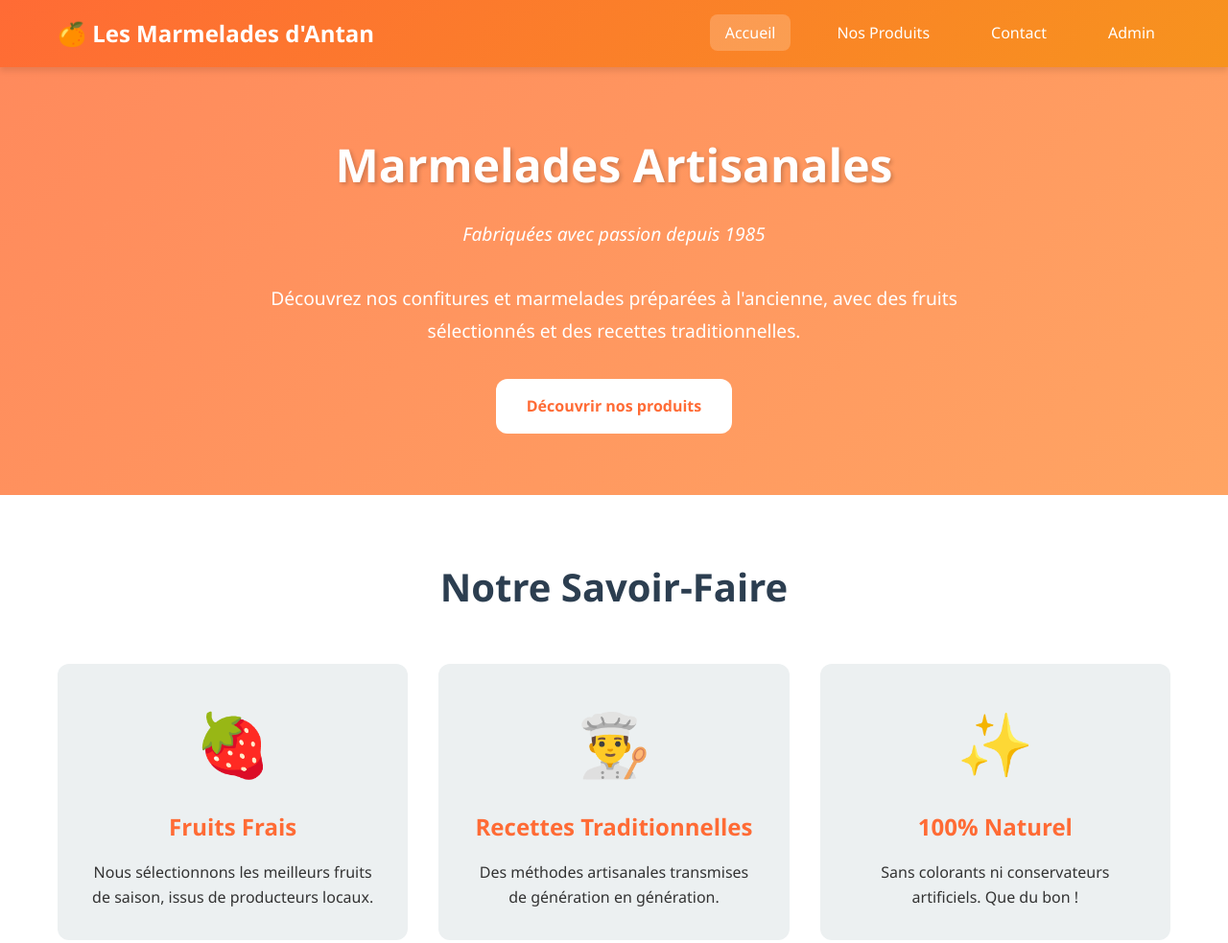
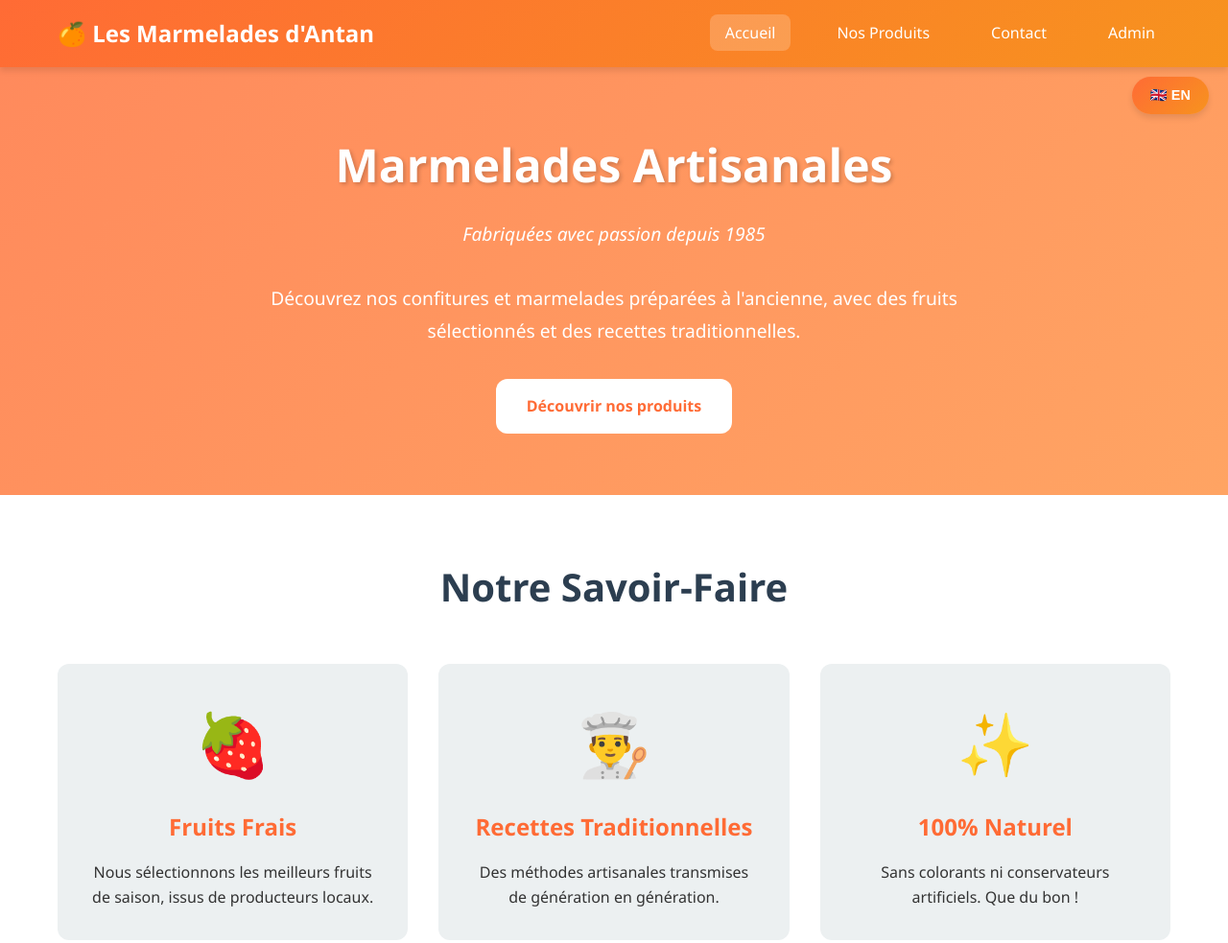
Before and after one commit to quentindhr/fcMarmelade, a plain HTML site: page index.html in a window 1280 px wide. Shown: the top 983 px of the page at 96% size. Drawn offline with Linux system fonts and the light colour scheme.

Commit message:
Langues slurp

```diff
--- a/index.html
+++ b/index.html
@@ -7,15 +7,22 @@
     <link rel="stylesheet" href="style.css">
 </head>
 <body>
+    <!-- Bouton de changement de langue -->
+    <div class="lang-switcher">
+        <button class="lang-btn" id="lang-toggle" onclick="changeLanguage(currentLanguage === 'fr' ?  'en' : 'fr')">
+            🇬🇧 EN
+        </button>
+    </div>
+
     <header>
         <nav>
             <div class="nav-container">
                 <h1 class="logo">🍊 Les Marmelades d'Antan</h1>
                 <ul class="nav-links">
-                    <li><a href="index.html" class="active">Accueil</a></li>
-                    <li><a href="produits.html">Nos Produits</a></li>
-                    <li><a href="contact.html">Contact</a></li>
-                    <li><a href="admin.html">Admin</a></li>
+                    <li><a href="index.html" class="active" data-i18n="nav_home">Accueil</a></li>
+                    <li><a href="produits.html" data-i18n="nav_products">Nos Produits</a></li>
+                    <li><a href="contact.html" data-i18n="nav_contact">Contact</a></li>
+                    <li><a href="admin. html" data-i18n="nav_admin">Admin</a></li>
                 </ul>
             </div>
         </nav>
@@ -24,31 +31,31 @@
     <main>
         <section class="hero">
             <div class="hero-content">
-                <h2>Marmelades Artisanales</h2>
-                <p class="hero-subtitle">Fabriquées avec passion depuis 1985</p>
-                <p>Découvrez nos confitures et marmelades préparées à l'ancienne, avec des fruits sélectionnés et des recettes traditionnelles.</p>
-                <a href="produits.html" class="btn-primary">Découvrir nos produits</a>
+                <h2 data-i18n="home_title">Marmelades Artisanales</h2>
+                <p class="hero-subtitle" data-i18n="home_subtitle">Fabriquées avec passion depuis 1985</p>
+                <p data-i18n="home_description">Découvrez nos confitures et marmelades préparées à l'ancienne, avec des fruits sélectionnés et des recettes traditionnelles.</p>
+                <a href="produits.html" class="btn-primary" data-i18n="home_cta">Découvrir nos produits</a>
             </div>
         </section>
 
         <section class="features">
             <div class="container">
-                <h2 class="section-title">Notre Savoir-Faire</h2>
+                <h2 class="section-title" data-i18n="savoir_faire_title">Notre Savoir-Faire</h2>
                 <div class="features-grid">
                     <div class="feature-card">
                         <div class="feature-icon">🍓</div>
-                        <h3>Fruits Frais</h3>
-                        <p>Nous sélectionnons les meilleurs fruits de saison, issus de producteurs locaux.</p>
+                        <h3 data-i18n="feature_fruits_title">Fruits Frais</h3>
+                        <p data-i18n="feature_fruits_desc">Nous sélectionnons les meilleurs fruits de saison, issus de producteurs locaux.</p>
                     </div>
                     <div class="feature-card">
                         <div class="feature-icon">👨‍🍳</div>
-                        <h3>Recettes Traditionnelles</h3>
-                        <p>Des méthodes artisanales transmises de génération en génération.</p>
+                        <h3 data-i18n="feature_recipe_title">Recettes Traditionnelles</h3>
+                        <p data-i18n="feature_recipe_desc">Des méthodes artisanales transmises de génération en génération. </p>
                     </div>
                     <div class="feature-card">
                         <div class="feature-icon">✨</div>
-                        <h3>100% Naturel</h3>
-                        <p>Sans colorants ni conservateurs artificiels.  Que du bon ! </p>
+                        <h3 data-i18n="feature_natural_title">100% Naturel</h3>
+                        <p data-i18n="feature_natural_desc">Sans colorants ni conservateurs artificiels. Que du bon ! </p>
                     </div>
                 </div>
             </div>
@@ -56,27 +63,27 @@
 
         <section class="specialties">
             <div class="container">
-                <h2 class="section-title">Nos Spécialités</h2>
+                <h2 class="section-title" data-i18n="specialties_title">Nos Spécialités</h2>
                 <div class="specialty-list">
                     <div class="specialty-item">
                         <span class="specialty-emoji">🍊</span>
-                        <span>Marmelade d'Oranges Amères</span>
+                        <span data-i18n="specialty_orange">Marmelade d'Oranges Amères</span>
                     </div>
                     <div class="specialty-item">
                         <span class="specialty-emoji">🍑</span>
-                        <span>Confiture d'Abricots</span>
+                        <span data-i18n="specialty_apricot">Confiture d'Abricots</span>
                     </div>
                     <div class="specialty-item">
                         <span class="specialty-emoji">🍓</span>
-                        <span>Gelée de Fraises</span>
+                        <span data-i18n="specialty_strawberry">Gelée de Fraises</span>
                     </div>
                     <div class="specialty-item">
                         <span class="specialty-emoji">🍋</span>
-                        <span>Marmelade de Citrons</span>
+                        <span data-i18n="specialty_lemon">Marmelade de Citrons</span>
                     </div>
                 </div>
                 <div class="cta-center">
-                    <a href="produits.html" class="btn-secondary">Voir tous nos produits</a>
+                    <a href="produits.html" class="btn-secondary" data-i18n="view_all">Voir tous nos produits</a>
                 </div>
             </div>
         </section>
@@ -84,9 +91,11 @@
 
     <footer>
         <div class="container">
-            <p>&copy; 2025 Les Marmelades d'Antan - Tous droits réservés</p>
-            <p>Fait avec ❤️ et beaucoup de fruits</p>
+            <p>&copy; 2025 Les Marmelades d'Antan - <span data-i18n="footer_rights">Tous droits réservés</span></p>
+            <p data-i18n="footer_made">Fait avec ❤️ et beaucoup de fruits</p>
         </div>
     </footer>
+
+    <script src="translations.js"></script>
 </body>
 </html>
--- a/style.css
+++ b/style.css
@@ -502,3 +502,37 @@ footer p {
         padding: 1.5rem;
     }
 }
+
+/* Language Switcher */
+.lang-switcher {
+    position: fixed;
+    top: 80px;
+    right: 20px;
+    z-index: 999;
+}
+
+.lang-btn {
+    background: linear-gradient(135deg, var(--primary-color), var(--secondary-color));
+    color: white;
+    border: none;
+    padding: 0.7rem 1.2rem;
+    border-radius:  25px;
+    cursor:  pointer;
+    font-weight: 600;
+    font-size: 0.9rem;
+    box-shadow: var(--shadow);
+    transition: all 0.3s ease;
+}
+
+.lang-btn:hover {
+    transform: translateY(-2px);
+    box-shadow: var(--shadow-hover);
+}
+
+@media (max-width: 768px) {
+    .lang-switcher {
+        top: auto;
+        bottom: 20px;
+        right: 20px;
+    }
+}
--- /dev/null
+++ b/translations.js
@@ -0,0 +1,319 @@
+// Système de traductions multi-langues
+const translations = {
+    fr: {
+        // Navigation
+        nav_home: "Accueil",
+        nav_products: "Nos Produits",
+        nav_contact: "Contact",
+        nav_admin: "Admin",
+
+        // Page d'accueil
+        home_title: "Marmelades Artisanales",
+        home_subtitle: "Fabriquées avec passion depuis 1985",
+        home_description: "Découvrez nos confitures et marmelades préparées à l'ancienne, avec des fruits sélectionnés et des recettes traditionnelles.",
+        home_cta:  "Découvrir nos produits",
+
+        // Savoir-faire
+        savoir_faire_title: "Notre Savoir-Faire",
+        feature_fruits_title: "Fruits Frais",
+        feature_fruits_desc: "Nous sélectionnons les meilleurs fruits de saison, issus de producteurs locaux.",
+        feature_recipe_title: "Recettes Traditionnelles",
+        feature_recipe_desc: "Des méthodes artisanales transmises de génération en génération.",
+        feature_natural_title: "100% Naturel",
+        feature_natural_desc: "Sans colorants ni conservateurs artificiels.  Que du bon ! ",
+
+        // Spécialités
+        specialties_title: "Nos Spécialités",
+        specialty_orange:  "Marmelade d'Oranges Amères",
+        specialty_apricot: "Confiture d'Abricots",
+        specialty_strawberry: "Gelée de Fraises",
+        specialty_lemon: "Marmelade de Citrons",
+        view_all: "Voir tous nos produits",
+
+        // Page produits
+        products_title: "Notre Catalogue",
+        products_subtitle: "Découvrez notre sélection de marmelades et confitures artisanales",
+
+        // Produits individuels
+        product_orange_name: "Marmelade d'Oranges Amères",
+        product_orange_desc: "La recette classique britannique.  Des écorces d'oranges amères confites dans un sirop doré, pour un goût équilibré entre douceur et amertume.",
+        product_orange_ingredients: "Ingrédients:  Oranges amères (55%), sucre, eau",
+
+        product_apricot_name: "Confiture d'Abricots Maison",
+        product_apricot_desc: "Notre spécialité !  Des abricots gorgés de soleil, cueillis à maturité.  Texture fondante et goût intense de fruit.",
+        product_apricot_ingredients: "Ingrédients: Abricots (60%), sucre de canne, jus de citron",
+
+        product_strawberry_name:  "Gelée de Fraises",
+        product_strawberry_desc: "Délicate et translucide, notre gelée de fraises capture l'essence du fruit. Parfaite sur des crêpes ou dans un yaourt.",
+        product_strawberry_ingredients: "Ingrédients: Fraises (50%), sucre, gélifiant naturel (pectine de fruits)",
+
+        product_lemon_name: "Marmelade de Citrons",
+        product_lemon_desc: "Acidulée et rafraîchissante.  Des citrons bio confits avec leur zeste pour un maximum de saveur.",
+        product_lemon_ingredients: "Ingrédients: Citrons bio (50%), sucre, eau",
+
+        product_fig_name: "Confiture de Figues",
+        product_fig_desc: "Onctueuse et sucrée, avec des morceaux de figues fondants. Accompagne parfaitement les fromages affinés.",
+        product_fig_ingredients: "Ingrédients: Figues (65%), sucre roux, jus de citron",
+
+        product_four_fruits_name: "Marmelade Quatre Fruits",
+        product_four_fruits_desc: "Un mélange harmonieux d'oranges, citrons, pamplemousses et mandarines. L'équilibre parfait des agrumes.",
+        product_four_fruits_ingredients: "Ingrédients: Agrumes variés (58%), sucre, eau",
+
+        bestseller:  "Best-seller",
+        jar_size: "Pot de",
+
+        // Informations pratiques
+        practical_info_title: "Informations pratiques",
+        practical_info_delivery: "Livraison possible dans toute la France",
+        practical_info_conservation: "Conservation :  12 mois avant ouverture, 3 semaines au frais après ouverture",
+        practical_info_discount: "Remises sur quantités :  contactez-nous ! ",
+        practical_info_made:  "Tous nos produits sont fabriqués dans notre atelier artisanal",
+
+        // Page contact
+        contact_title: "Nous Contacter",
+        contact_subtitle: "Une question ?  Une commande ? N'hésitez pas à nous contacter ! ",
+        contact_workshop: "Notre Atelier",
+        contact_info: "Coordonnées",
+        contact_phone: "Téléphone:",
+        contact_email: "Email:",
+        contact_hours: "Horaires d'Ouverture",
+        contact_access: "Accès",
+        contact_car: "En voiture:",
+        contact_car_info: "Parking gratuit disponible",
+        contact_bus: "En bus:",
+        contact_bus_info: "Ligne 5, arrêt \"Les Vergers\"",
+        contact_walk: "À pied:",
+        contact_walk_info: "10 min depuis le centre-ville",
+
+        // Jours de la semaine
+        monday_friday: "Lundi - Vendredi",
+        saturday: "Samedi",
+        sunday: "Dimanche",
+        closed: "Fermé",
+
+        // Formulaire de contact
+        form_title: "Envoyez-nous un message",
+        form_name: "Nom",
+        form_email: "Email",
+        form_phone: "Téléphone",
+        form_subject: "Sujet",
+        form_subject_order: "Commande",
+        form_subject_info: "Demande d'information",
+        form_subject_visit: "Visite de l'atelier",
+        form_subject_other: "Autre",
+        form_message: "Message",
+        form_submit: "Envoyer le message",
+        form_required: "Champs obligatoires",
+
+        order_delivery_title: "Commandes & Livraisons",
+        order_delivery_intro: "Pour toute commande, merci de nous contacter par téléphone ou email.  Nous proposons :",
+        order_delivery_france: "Livraison dans toute la France (frais de port selon poids)",
+        order_delivery_pickup: "Retrait gratuit à l'atelier",
+        order_delivery_discount: "Remises pour les commandes importantes",
+        order_delivery_gift: "Paniers cadeaux personnalisés",
+
+        // Admin
+        admin_title: "Tableau de bord administrateur",
+        admin_users: "Utilisateurs connectés",
+        admin_visitors: "visiteurs actifs",
+        admin_vms: "Machines Virtuelles",
+        admin_vms_active: "VM actives",
+        admin_products: "Produits en ligne",
+        admin_products_count: "marmelades",
+        admin_status: "Statut du site",
+        admin_online: "En ligne",
+        admin_last_update: "Dernière MAJ :",
+
+        admin_vm_management: "Gestion des Machines Virtuelles",
+        admin_add_vm: "Ajouter une VM",
+        admin_users_realtime: "Utilisateurs connectés en temps réel",
+        admin_refresh: "Rafraîchir",
+        admin_activity_log: "Journal d'activité",
+        admin_clear:  "Effacer",
+
+        // Footer
+        footer_rights: "Tous droits réservés",
+        footer_made: "Fait avec ❤️ et beaucoup de fruits"
+    },
+
+    en: {
+        // Navigation
+        nav_home: "Home",
+        nav_products: "Our Products",
+        nav_contact:  "Contact",
+        nav_admin: "Admin",
+
+        // Home page
+        home_title: "Artisanal Marmalades",
+        home_subtitle:  "Handcrafted with passion since 1985",
+        home_description: "Discover our jams and marmalades prepared in the old-fashioned way, with selected fruits and traditional recipes.",
+        home_cta: "Discover our products",
+
+        // Expertise
+        savoir_faire_title: "Our Expertise",
+        feature_fruits_title: "Fresh Fruits",
+        feature_fruits_desc: "We select the best seasonal fruits from local producers.",
+        feature_recipe_title: "Traditional Recipes",
+        feature_recipe_desc:  "Artisanal methods passed down from generation to generation.",
+        feature_natural_title: "100% Natural",
+        feature_natural_desc:  "No artificial colors or preservatives.  Only the good stuff!",
+
+        // Specialties
+        specialties_title: "Our Specialties",
+        specialty_orange: "Bitter Orange Marmalade",
+        specialty_apricot: "Apricot Jam",
+        specialty_strawberry: "Strawberry Jelly",
+        specialty_lemon: "Lemon Marmalade",
+        view_all:  "View all our products",
+
+        // Products page
+        products_title: "Our Catalog",
+        products_subtitle:  "Discover our selection of artisanal marmalades and jams",
+
+        // Individual products
+        product_orange_name: "Bitter Orange Marmalade",
+        product_orange_desc: "The classic British recipe. Bitter orange peels candied in golden syrup, for a balanced taste between sweetness and bitterness.",
+        product_orange_ingredients: "Ingredients: Bitter oranges (55%), sugar, water",
+
+        product_apricot_name: "Homemade Apricot Jam",
+        product_apricot_desc: "Our specialty! Sun-ripened apricots, picked at maturity. Melting texture and intense fruit taste.",
+        product_apricot_ingredients: "Ingredients:  Apricots (60%), cane sugar, lemon juice",
+
+        product_strawberry_name: "Strawberry Jelly",
+        product_strawberry_desc: "Delicate and translucent, our strawberry jelly captures the essence of the fruit. Perfect on pancakes or in yogurt.",
+        product_strawberry_ingredients: "Ingredients: Strawberries (50%), sugar, natural gelling agent (fruit pectin)",
+
+        product_lemon_name: "Lemon Marmalade",
+        product_lemon_desc:  "Tangy and refreshing.  Organic lemons candied with their zest for maximum flavor.",
+        product_lemon_ingredients: "Ingredients: Organic lemons (50%), sugar, water",
+
+        product_fig_name: "Fig Jam",
+        product_fig_desc: "Smooth and sweet, with melting fig pieces.  Perfectly accompanies aged cheeses.",
+        product_fig_ingredients: "Ingredients: Figs (65%), brown sugar, lemon juice",
+
+        product_four_fruits_name: "Four Fruits Marmalade",
+        product_four_fruits_desc: "A harmonious blend of oranges, lemons, grapefruits and mandarins.  The perfect balance of citrus fruits.",
+        product_four_fruits_ingredients: "Ingredients: Various citrus fruits (58%), sugar, water",
+
+        bestseller:  "Bestseller",
+        jar_size: "Jar of",
+
+        // Practical information
+        practical_info_title: "Practical Information",
+        practical_info_delivery: "Delivery available throughout France",
+        practical_info_conservation: "Storage: 12 months before opening, 3 weeks refrigerated after opening",
+        practical_info_discount: "Quantity discounts: contact us!",
+        practical_info_made: "All our products are made in our artisanal workshop",
+
+        // Contact page
+        contact_title: "Contact Us",
+        contact_subtitle:  "A question? An order? Don't hesitate to contact us!",
+        contact_workshop: "Our Workshop",
+        contact_info: "Contact Details",
+        contact_phone:  "Phone:",
+        contact_email: "Email:",
+        contact_hours: "Opening Hours",
+        contact_access:  "Access",
+        contact_car: "By car:",
+        contact_car_info: "Free parking available",
+        contact_bus:  "By bus:",
+        contact_bus_info: "Line 5, stop \"Les Vergers\"",
+        contact_walk: "On foot:",
+        contact_walk_info: "10 min from city center",
+
+        // Days of the week
+        monday_friday: "Monday - Friday",
+        saturday: "Saturday",
+        sunday: "Sunday",
+        closed:  "Closed",
+
+        // Contact form
+        form_title: "Send us a message",
+        form_name: "Name",
+        form_email: "Email",
+        form_phone: "Phone",
+        form_subject:  "Subject",
+        form_subject_order: "Order",
+        form_subject_info: "Information request",
+        form_subject_visit: "Workshop visit",
+        form_subject_other: "Other",
+        form_message: "Message",
+        form_submit: "Send message",
+        form_required: "Required fields",
+
+        order_delivery_title: "Orders & Deliveries",
+        order_delivery_intro: "For any order, please contact us by phone or email. We offer:",
+        order_delivery_france: "Delivery throughout France (shipping costs according to weight)",
+        order_delivery_pickup: "Free pickup at the workshop",
+        order_delivery_discount: "Discounts for large orders",
+        order_delivery_gift: "Personalized gift baskets",
+
+        // Admin
+        admin_title: "Administrator Dashboard",
+        admin_users:  "Connected Users",
+        admin_visitors: "active visitors",
+        admin_vms: "Virtual Machines",
+        admin_vms_active: "active VMs",
+        admin_products:  "Online Products",
+        admin_products_count: "marmalades",
+        admin_status: "Site Status",
+        admin_online: "Online",
+        admin_last_update: "Last update:",
+
+        admin_vm_management: "Virtual Machines Management",
+        admin_add_vm: "Add VM",
+        admin_users_realtime:  "Real-time Connected Users",
+        admin_refresh:  "Refresh",
+        admin_activity_log: "Activity Log",
+        admin_clear: "Clear",
+
+        // Footer
+        footer_rights: "All rights reserved",
+        footer_made:  "Made with ❤️ and lots of fruits"
+    }
+};
+
+// Langue par défaut
+let currentLanguage = localStorage.getItem('language') || 'fr';
+
+// Fonction pour changer la langue
+function changeLanguage(lang) {
+    currentLanguage = lang;
+    localStorage.setItem('language', lang);
+    translatePage();
+    updateLanguageButton();
+}
+
+// Fonction pour traduire la page
+function translatePage() {
+    const elements = document.querySelectorAll('[data-i18n]');
+    elements.forEach(element => {
+        const key = element.getAttribute('data-i18n');
+        if (translations[currentLanguage][key]) {
+            element.textContent = translations[currentLanguage][key];
+        }
+    });
+
+    // Traduire les placeholders
+    const placeholders = document.querySelectorAll('[data-i18n-placeholder]');
+    placeholders.forEach(element => {
+        const key = element.getAttribute('data-i18n-placeholder');
+        if (translations[currentLanguage][key]) {
+            element.placeholder = translations[currentLanguage][key];
+        }
+    });
+}
+
+// Fonction pour mettre à jour le bouton de langue
+function updateLanguageButton() {
+    const langBtn = document.getElementById('lang-toggle');
+    if (langBtn) {
+        langBtn.textContent = currentLanguage === 'fr' ? '🇬🇧 EN' : '🇫🇷 FR';
+    }
+}
+
+// Initialiser la traduction au chargement de la page
+document.addEventListener('DOMContentLoaded', function() {
+    translatePage();
+    updateLanguageButton();
+});
```
Also changed, not shown: 1 other file.
